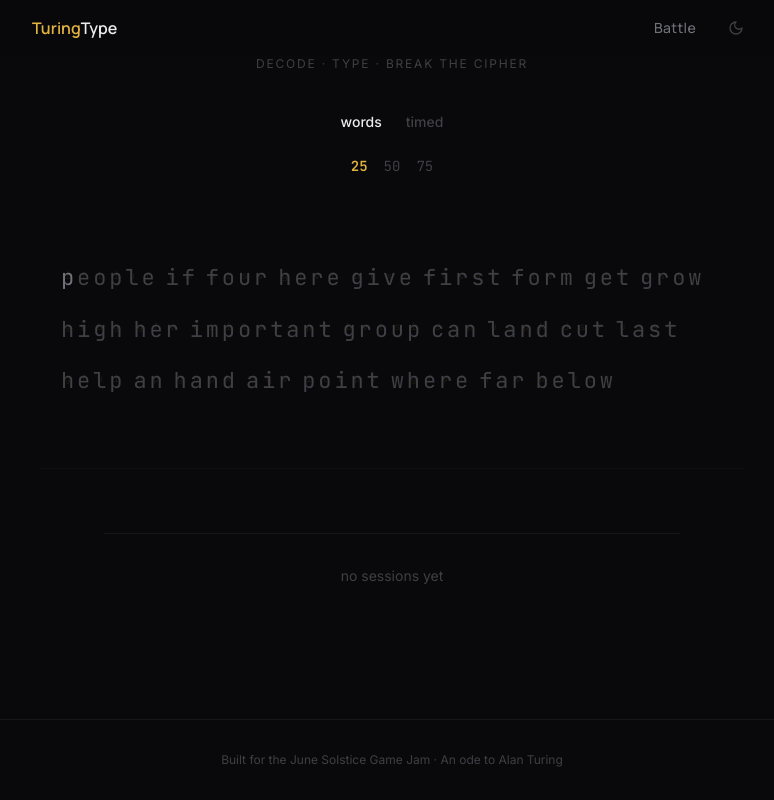
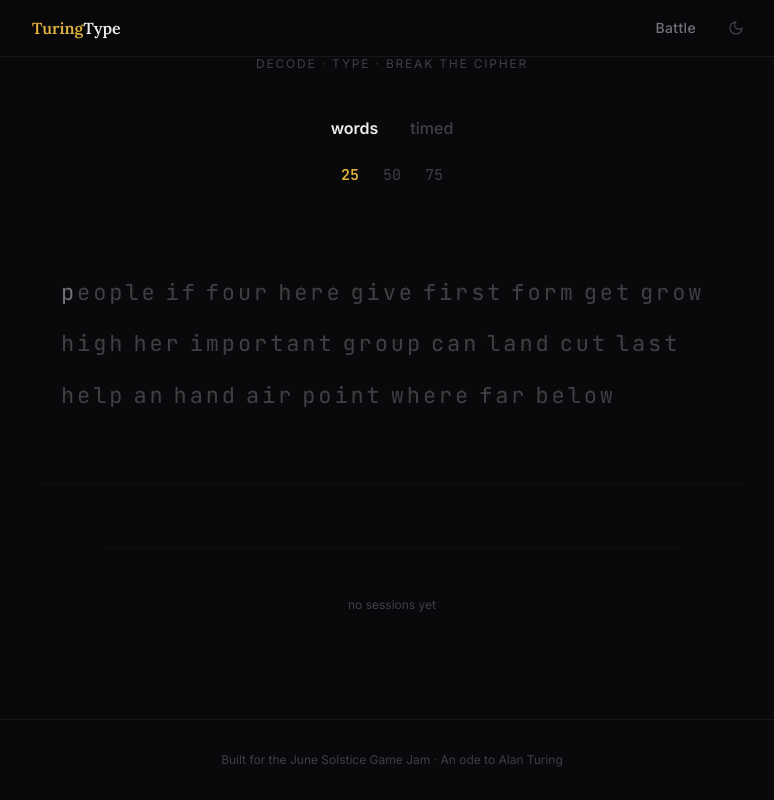
Before and after one commit to Type-Forge/Type-Forge, a Next.js app: page / in a window 1280 px wide. Shown: the whole page, without its empty margins (248-1022 px from the left). Built offline with nearby package versions, Linux system fonts and the light colour scheme.

Commit message:
polish typography, selector text sizing, and history feed design

```diff
--- a/app/globals.css
+++ b/app/globals.css
@@ -2,7 +2,7 @@
 
 @theme {
   --font-sans: var(--font-inter);
-  --font-heading: var(--font-manrope);
+  --font-heading: var(--font-lora);
   --font-mono: var(--font-mono);
 
   --color-bg: var(--color-bg);
--- a/app/layout.tsx
+++ b/app/layout.tsx
@@ -1,5 +1,5 @@
 import type { Metadata } from "next"
-import { Inter, Manrope, JetBrains_Mono } from "next/font/google"
+import { Inter, Lora, JetBrains_Mono } from "next/font/google"
 import "./globals.css"
 import Logo from "@/components/ui/Logo"
 import ThemeToggle from "@/components/ui/ThemeToggle"
@@ -8,7 +8,7 @@ import Link from "next/link"
 import { ThemeProvider } from "@/components/providers/ThemeProvider"
 
 const inter = Inter({ subsets: ["latin"], variable: "--font-inter" })
-const manrope = Manrope({ subsets: ["latin"], variable: "--font-manrope" })
+const lora = Lora({ subsets: ["latin"], variable: "--font-lora" })
 const jetbrainsMono = JetBrains_Mono({ subsets: ["latin"], variable: "--font-mono" })
 
 export const metadata: Metadata = {
@@ -24,12 +24,12 @@ export default function RootLayout({
   return (
     <html
       lang="en"
-      className={`${inter.variable} ${manrope.variable} ${jetbrainsMono.variable} h-full antialiased`}
+      className={`${inter.variable} ${lora.variable} ${jetbrainsMono.variable} h-full antialiased`}
     >
       <body className="min-h-full flex flex-col bg-bg text-text-primary transition-colors duration-150">
         <ThemeProvider>
           {/* Glassmorphic Fixed Navbar */}
-          <nav className="fixed top-0 left-0 right-0 z-50 bg-bg/80 backdrop-blur-xl">
+          <nav className="fixed top-0 left-0 right-0 z-50 border-b border-border bg-bg/80 backdrop-blur-xl">
             <div className="mx-auto max-w-3xl flex items-center justify-between h-14 px-6">
               {/* Logo left */}
               <Logo />
@@ -38,7 +38,7 @@ export default function RootLayout({
               <div className="flex items-center gap-6">
                 <Link
                   href="/battle"
-                  className="text-sm font-heading font-medium tracking-wide text-text-secondary hover:text-text-primary transition-colors duration-150 cursor-pointer"
+                  className="text-sm font-sans font-medium tracking-wide text-text-secondary hover:text-text-primary transition-colors duration-150 cursor-pointer animate-fade-in"
                 >
                   Battle
                 </Link>
--- a/components/stats/StatsHistory.tsx
+++ b/components/stats/StatsHistory.tsx
@@ -4,8 +4,9 @@ import { useState, useEffect } from "react"
 import { useStatsStore } from "@/stores/stats-store"
 
 /**
- * Lists past typing records with minimalist dividers.
- * Fully responsive list, removing borders and heavy outlines.
+ * Redesigned StatsHistory.
+ * Formats past sessions as a sleek logged feed with custom Lora serif headings
+ * and quiet sans-serif metadata details.
  */
 export default function StatsHistory() {
   const { history, clearHistory } = useStatsStore()
@@ -22,7 +23,7 @@ export default function StatsHistory() {
 
   if (history.length === 0) {
     return (
-      <div className="w-full max-w-xl mx-auto text-center py-8 text-text-muted text-sm border-t border-border mt-8">
+      <div className="w-full max-w-xl mx-auto text-center py-12 text-text-muted text-xs border-t border-border/40 mt-8">
         no sessions yet
       </div>
     )
@@ -41,50 +42,75 @@ export default function StatsHistory() {
   }
 
   return (
-    <div className="w-full max-w-xl mx-auto mt-12 font-sans select-none">
-      <div className="flex items-center justify-between mb-4 px-1">
-        <span className="text-[10px] uppercase tracking-[0.15em] text-text-muted">
+    <div className="w-full max-w-xl mx-auto mt-16 font-sans select-none animate-fade-in">
+      {/* Category header */}
+      <div className="flex items-center justify-between mb-6 border-b border-border/40 pb-2">
+        <span className="text-[10px] uppercase tracking-[0.2em] font-sans font-bold text-text-muted">
           session history
         </span>
         <button
           onClick={clearHistory}
-          className="text-xs text-text-muted hover:text-incorrect transition-colors duration-150 cursor-pointer"
+          className="text-xs text-text-muted hover:text-incorrect transition-colors duration-150 cursor-pointer font-medium"
         >
-          clear
+          clear log
         </button>
       </div>
 
-      {/* Clean divide-y row list */}
-      <div className="divide-y divide-border">
-        {visibleHistory.map((session) => (
-          <div key={session.id} className="flex items-center justify-between py-3">
-            <div className="flex flex-col gap-0.5">
-              <span className="text-sm text-text-primary">
-                {session.config.wordCount ?? session.config.duration + "s"} {session.config.mode}
+      {/* Emil-like feed list layout */}
+      <div className="flex flex-col gap-6">
+        {visibleHistory.map((session) => {
+          const isWordsMode = session.config.mode === "words"
+          const eventTitle = isWordsMode
+            ? `Decrypted ${session.config.wordCount} words`
+            : `Completed timed decryption (${session.config.duration}s)`
+
+          const detailsSubText = `${formatDate(session.timestamp)} · ${
+            isWordsMode ? "words mode" : "timed mode"
+          }`
+
+          return (
+            <div key={session.id} className="flex items-center justify-between py-1 group">
+              {/* Event descriptive info */}
+              <div className="flex flex-col">
+                <span className="font-heading text-[17px] font-medium text-text-primary tracking-tight leading-snug transition-colors group-hover:text-accent">
+                  {eventTitle}
                 </span>
-              <span className="text-xs text-text-muted">
-                {formatDate(session.timestamp)}
+                <span className="text-xs text-text-secondary mt-0.5">
+                  {detailsSubText}
                 </span>
               </div>
-            <div className="flex items-center gap-6">
-              <span className="text-sm font-mono tabular-nums text-accent">
-                {session.wpm} <span className="text-[10px] text-text-muted">wpm</span>
+
+              {/* Event speed metrics */}
+              <div className="flex items-center gap-8">
+                <div className="text-right">
+                  <span className="font-heading text-xl font-semibold text-accent leading-none">
+                    {session.wpm}
                   </span>
-              <span className="text-sm font-mono tabular-nums text-text-secondary">
+                  <span className="text-[10px] text-text-muted font-sans font-semibold uppercase tracking-wider ml-1">
+                    wpm
+                  </span>
+                </div>
+                <div className="text-right min-w-[50px]">
+                  <span className="font-mono text-sm font-semibold text-text-secondary leading-none">
                     {session.accuracy}%
+                  </span>
+                  <span className="text-[9px] text-text-muted block font-sans uppercase tracking-wider mt-0.5">
+                    acc
                   </span>
                 </div>
               </div>
-        ))}
+            </div>
+          )
+        })}
       </div>
 
       {hasMore && (
-        <div className="text-center mt-6">
+        <div className="text-center mt-8 pt-4 border-t border-border/40">
           <button
             onClick={() => setLimit((prev) => prev + 5)}
-            className="text-xs font-heading font-bold uppercase tracking-wider text-text-secondary hover:text-text-primary cursor-pointer transition-colors"
+            className="text-xs font-heading font-bold uppercase tracking-widest text-text-secondary hover:text-text-primary cursor-pointer transition-colors"
           >
-            show more
+            show more logs
           </button>
         </div>
       )}
--- a/components/ui/ModeSelector.tsx
+++ b/components/ui/ModeSelector.tsx
@@ -11,9 +11,8 @@ interface ModeSelectorProps {
 }
 
 /**
- * Minimalist ModeSelector component.
- * Features lowercase text options, no background containers or buttons borders,
- * and tabular numbers for visual precision.
+ * Centered selector tabs for choosing Words mode or Timed mode.
+ * Styled with larger text sizes (text-base) for better readability and tap targets.
  */
 export default function ModeSelector({ onSelect, currentConfig }: ModeSelectorProps) {
   const status = useTypingStore((s) => s.status)
@@ -68,14 +67,14 @@ export default function ModeSelector({ onSelect, currentConfig }: ModeSelectorPr
   }
 
   return (
-    <div className="flex flex-col items-center gap-4 py-2 select-none">
-      {/* Mode Tabs - Plain text colors only, no boundary container */}
-      <div className="flex items-center justify-center gap-6 mb-2">
+    <div className="flex flex-col items-center gap-5 py-3 select-none">
+      {/* Mode Switcher Tabs - Sized to text-base for readable presence */}
+      <div className="flex items-center justify-center gap-8 mb-1">
         <button
           onClick={() => selectMode("words")}
-          className={`text-sm font-medium transition-colors duration-150 cursor-pointer ${
+          className={`text-base font-medium transition-colors duration-150 cursor-pointer ${
             currentConfig.mode === "words"
-              ? "text-text-primary"
+              ? "text-text-primary font-semibold"
               : "text-text-muted hover:text-text-secondary"
           }`}
         >
@@ -83,9 +82,9 @@ export default function ModeSelector({ onSelect, currentConfig }: ModeSelectorPr
         </button>
         <button
           onClick={() => selectMode("timed")}
-          className={`text-sm font-medium transition-colors duration-150 cursor-pointer ${
+          className={`text-base font-medium transition-colors duration-150 cursor-pointer ${
             currentConfig.mode === "timed"
-              ? "text-text-primary"
+              ? "text-text-primary font-semibold"
               : "text-text-muted hover:text-text-secondary"
           }`}
         >
@@ -93,14 +92,14 @@ export default function ModeSelector({ onSelect, currentConfig }: ModeSelectorPr
         </button>
       </div>
 
-      {/* Suboptions configuration - no borders, clean tabular values */}
-      <div className="flex items-center justify-center gap-4">
+      {/* count limit configurations */}
+      <div className="flex items-center justify-center gap-6">
         {currentConfig.mode === "words" ? (
           WORD_COUNT_OPTIONS.map((count) => (
             <button
               key={count}
               onClick={() => selectWordOption(count as 25 | 50 | 75)}
-              className={`text-sm font-mono tabular-nums transition-colors duration-150 cursor-pointer ${
+              className={`text-[15px] font-mono tabular-nums transition-colors duration-150 cursor-pointer ${
                 currentConfig.wordCount === count
                   ? "text-accent font-semibold"
                   : "text-text-muted hover:text-text-secondary"
@@ -114,7 +113,7 @@ export default function ModeSelector({ onSelect, currentConfig }: ModeSelectorPr
             <button
               key={duration}
               onClick={() => selectTimeOption(duration as 60 | 180 | 300)}
-              className={`text-sm font-mono tabular-nums transition-colors duration-150 cursor-pointer ${
+              className={`text-[15px] font-mono tabular-nums transition-colors duration-150 cursor-pointer ${
                 currentConfig.duration === duration
                   ? "text-accent font-semibold"
                   : "text-text-muted hover:text-text-secondary"
```
Lines whose indentation alone changed are shown as unchanged.
